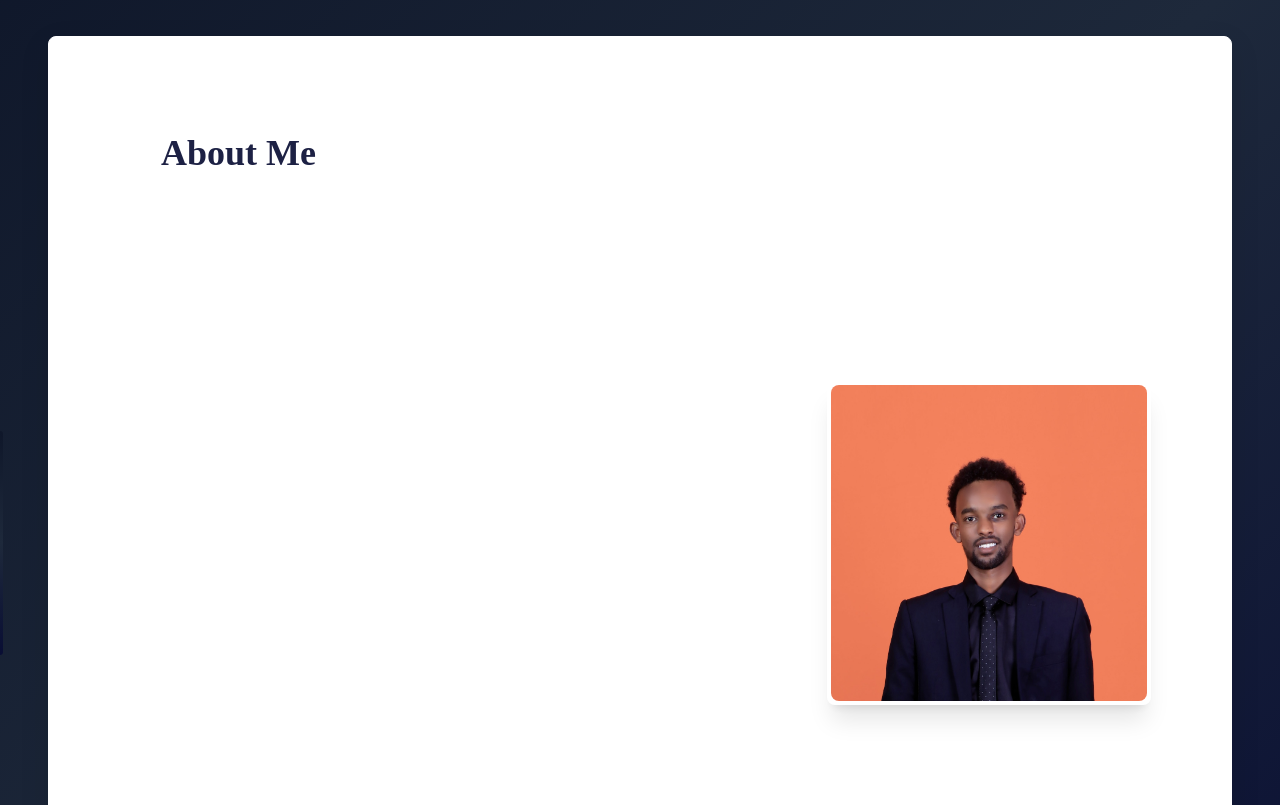
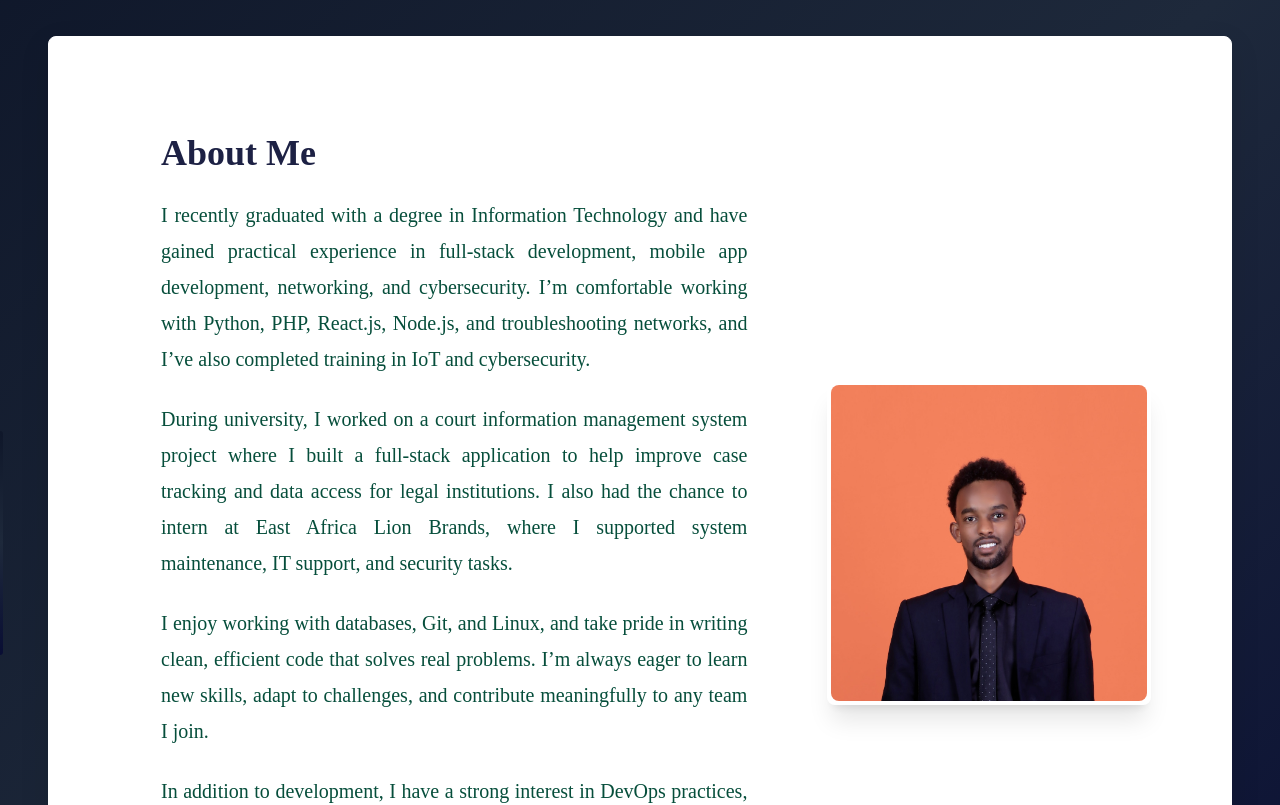
Before and after one commit to Ebenezer-seyoum/Personal-webiste, a Next.js app: page / in a window 1280 px wide. Shown: the part 860-1665 px from the top of the page. Built offline with nearby package versions, Linux system fonts and the light colour scheme.

Commit message:
initial commit

```diff
--- a/components/About/AboutSectionOne.tsx
+++ b/components/About/AboutSectionOne.tsx
@@ -24,7 +24,7 @@ const AboutSectionOne = () => {
         >
           {/* Text Content */}
        <div className="w-full lg:w-8/12 max-w-[850px] text-left bg-slate-300 p-4 sm:p-6 md:p-8 rounded-lg">
-  <div className="space-y-4 sm:space-y-6 text-base sm:text-lg md:text-xl leading-7 sm:leading-8 md:leading-9 font-normal text-green-900 font-serif text-left md:text-justify">
+  <div className="space-y-4 sm:space-y-6 text-base sm:text-lg md:text-xl leading-7 sm:leading-8 md:leading-9 font-normal text-dark-green font-serif text-left md:text-justify">
     <h1 className="text-3xl sm:text-4xl font-extrabold mb-4 text-dark font-serif">About Me</h1>
 
     <p>
```
